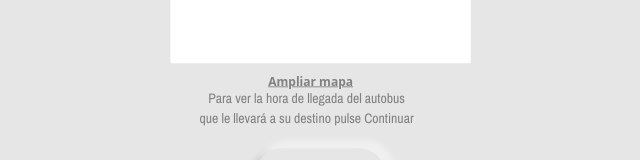
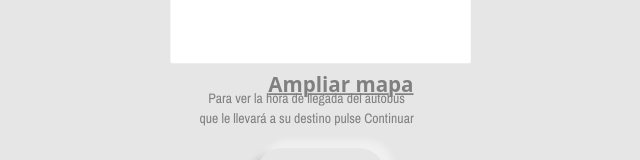
Before and after one commit to SulbaranAsociados/transporte-app, a website: page transporte_frontend/como-llegar.html in a window 1280 px wide. Shown: the part 505-665 px from the top of the page, without its empty margins (316-956 px from the left). Drawn offline with nearby package versions, Linux system fonts and the light colour scheme; no server answers.

Commit message:
Duplicar tamaño del texto 'Ampliar mapa'

```diff
--- a/transporte_frontend/como-llegar.html
+++ b/transporte_frontend/como-llegar.html
@@ -63,7 +63,7 @@
 
     <!-- Ampliar mapa -->
     <div class="absolute left-[150px] top-[670px]">
-      <button id="btnAmpliar" type="button" class="text-[#808080] text-sm font-semibold underline">Ampliar mapa</button>
+      <button id="btnAmpliar" type="button" class="text-[#808080] text-2xl font-semibold underline">Ampliar mapa</button>
     </div>
 
     <!-- Overlay mapa a pantalla completa -->
```
